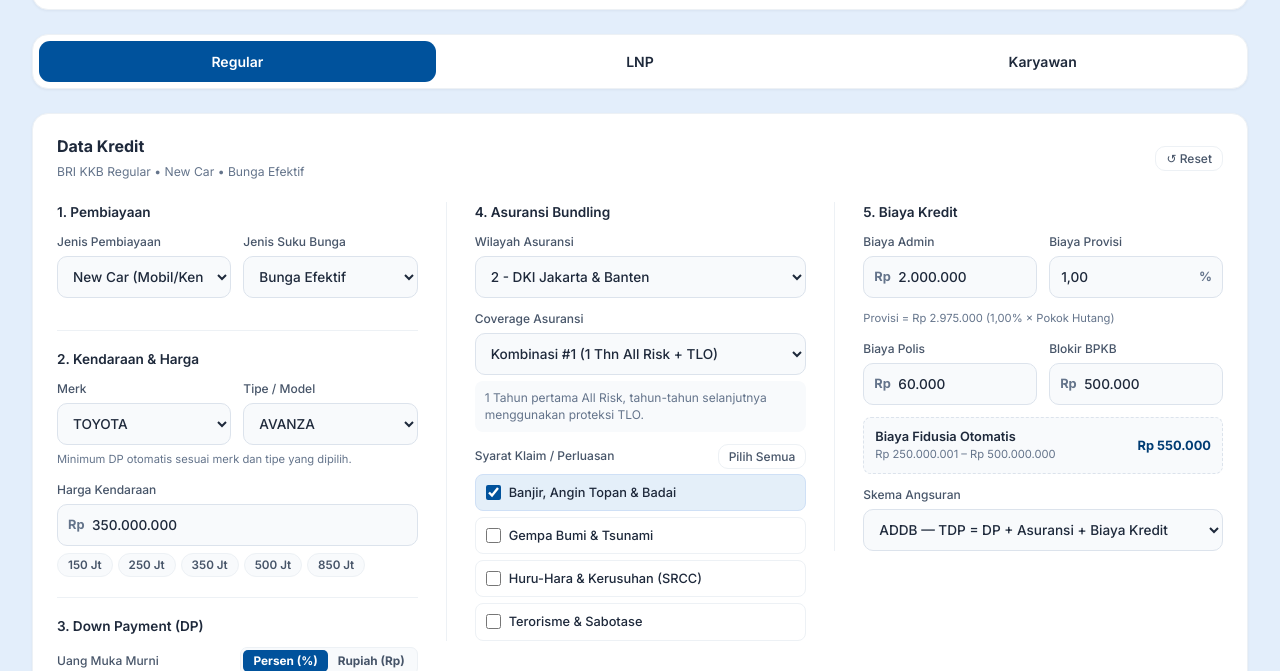
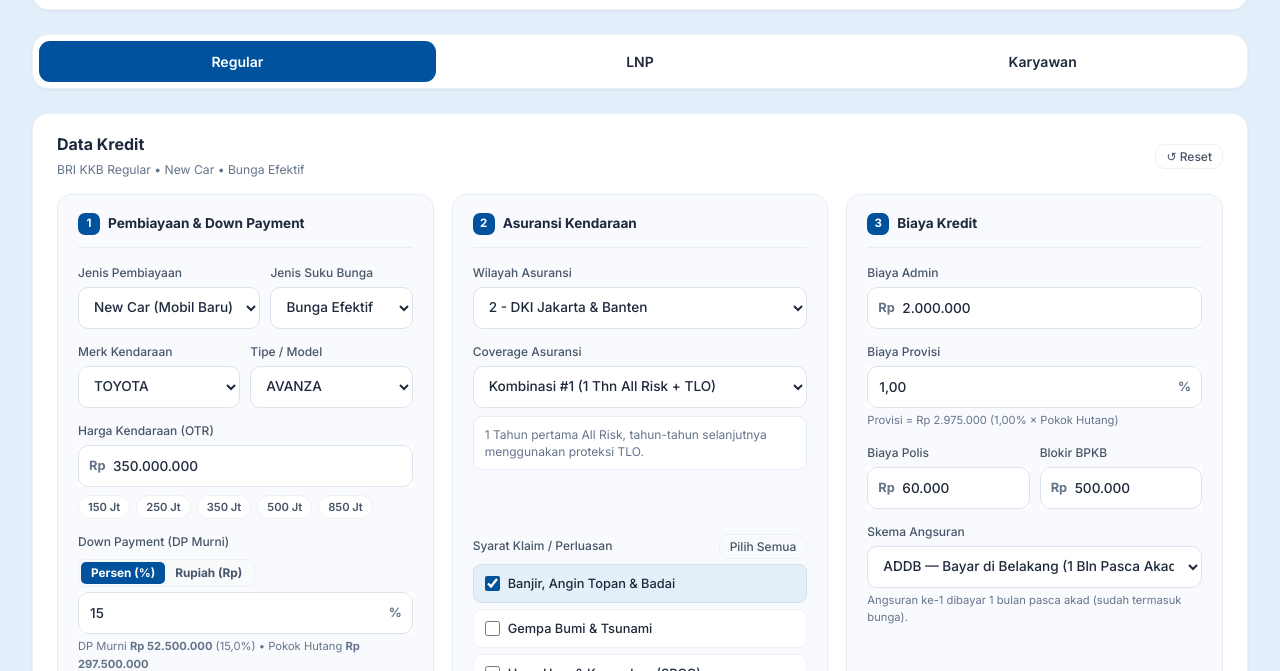
Before and after one commit to mine2710/kalkulator-KKB-debitur, a plain HTML site: page index.html in a window 1280 px wide. Shown: the part 129-800 px from the top of the page. Drawn offline with Linux system fonts and the light colour scheme.

Commit message:
style: balance 3-column form panels to equal height, aligned rows, and crisp input contrast

```diff
--- a/css/simple.css
+++ b/css/simple.css
@@ -91,19 +91,69 @@ body {
 .workspace { grid-template-columns: minmax(0, 1fr); gap: 24px; }
 .results { gap: 24px; }
 
-/* Form di atas: kiri Pembiayaan s.d. DP, tengah Asuransi, kanan Biaya Kredit */
+/* Form di atas: 3 panel sejajar & seimbang (kiri Pembiayaan-DP, tengah Asuransi, kanan Biaya Kredit) */
+.form-card .card-header { padding: 18px 24px 14px; }
 .form-card .form-grid.form-cols {
   display: grid;
   grid-template-columns: repeat(3, minmax(0, 1fr));
-  gap: 0;
-  align-items: start;
+  gap: 18px;
+  align-items: stretch;
 }
-.form-cols > .form-col { min-width: 0; padding: 0 28px; }
-.form-cols > .form-col:first-child { padding-left: 0; }
-.form-cols > .form-col:last-child { padding-right: 0; }
-.form-cols > .form-col + .form-col { border-left: 1px solid var(--border); }
-.form-cols .form-col > .form-section + .form-section { margin-top: 20px; padding-top: 18px; border-top: 1px solid var(--border); }
-.form-cols .field-row { display: grid; grid-template-columns: repeat(2, minmax(0, 1fr)); gap: 12px; }
+.form-cols > .form-col {
+  min-width: 0;
+  padding: 18px 20px;
+  background: #f8fafd;
+  border: 1px solid #e5edf6;
+  border-radius: 14px;
+  display: flex;
+  flex-direction: column;
+}
+.form-cols > .form-col > .form-section {
+  display: flex;
+  flex-direction: column;
+  flex: 1;
+  margin: 0;
+  padding: 0;
+  border: 0;
+}
+.form-cols .form-section-title,
+.form-cols .advanced-settings .form-section-title {
+  display: flex;
+  align-items: center;
+  gap: 8px;
+  margin: 0 0 16px;
+  padding-bottom: 12px;
+  border-bottom: 1px solid #e5edf6;
+  font-size: 0.85rem;
+  font-weight: 700;
+  color: var(--text-primary);
+}
+.col-step {
+  width: 22px;
+  height: 22px;
+  border-radius: 7px;
+  background: var(--bri-blue);
+  color: #ffffff;
+  font-size: 0.72rem;
+  font-weight: 700;
+  display: inline-flex;
+  align-items: center;
+  justify-content: center;
+  flex-shrink: 0;
+}
+.form-cols .control,
+.form-cols .input-group { background: #ffffff; }
+.form-cols .peril-item { background: #ffffff; padding: 9px 11px; }
+.form-cols .peril-item.checked { background: var(--bri-blue-soft); }
+.form-cols .info-box { background: #ffffff; border: 1px solid #e5edf6; margin-top: 8px; padding: 9px 11px; line-height: 1.45; }
+.form-cols .fee-auto { background: #ffffff; border: 1px solid #cfe2f5; border-radius: 10px; padding: 11px 13px; }
+.form-cols .dp-status { background: #ffffff; border: 1px solid #cfe2f5; margin-top: 8px; }
+.form-cols .field { margin-bottom: 14px; }
+.form-cols .field-row { display: grid; grid-template-columns: repeat(2, minmax(0, 1fr)); gap: 10px; }
+.form-cols .field-row-pembiayaan { grid-template-columns: minmax(0, 1.18fr) minmax(0, 0.92fr); }
+.form-cols .field-bottom { margin-top: auto; margin-bottom: 0; }
+.form-cols .chips { margin-top: 8px; gap: 6px; }
+.form-cols .chip { background: #ffffff; padding: 4px 9px; font-size: 0.7rem; }
 
 /* Ringkasan: tabel tenor & rincian TDP berdampingan di layar lebar */
 .summary-split { display: grid; grid-template-columns: minmax(0, 1fr) minmax(0, 1fr); gap: 24px; align-items: start; }
@@ -157,28 +207,16 @@ body {
 }
 
 /* Tablet: Pembiayaan & Asuransi berdampingan, Biaya Kredit di bawah selebar penuh */
-@media (max-width: 1024px) {
-  .form-card .form-grid.form-cols { grid-template-columns: repeat(2, minmax(0, 1fr)); }
-  .form-cols > .form-col:nth-child(2) { padding-right: 0; }
-  .form-cols > .form-col:nth-child(3) {
-    grid-column: 1 / -1;
-    padding: 20px 0 0;
-    margin-top: 20px;
-    border-left: 0;
-    border-top: 1px solid var(--border);
-  }
+@media (max-width: 1080px) {
+  .form-card .form-grid.form-cols { grid-template-columns: repeat(2, minmax(0, 1fr)); gap: 14px; }
+  .form-cols > .form-col:nth-child(3) { grid-column: 1 / -1; }
 }
 
 @media (max-width: 720px) {
-  .form-card .form-grid.form-cols { grid-template-columns: minmax(0, 1fr); }
+  .form-card .form-grid.form-cols { grid-template-columns: minmax(0, 1fr); gap: 14px; }
   .form-cols > .form-col,
-  .form-cols > .form-col:nth-child(3) { padding: 0; grid-column: auto; }
-  .form-cols > .form-col + .form-col {
-    border-left: 0;
-    border-top: 1px solid var(--border);
-    margin-top: 20px;
-    padding-top: 20px;
-  }
+  .form-cols > .form-col:nth-child(3) { padding: 16px; grid-column: auto; }
+  .form-cols .field-row-pembiayaan { grid-template-columns: repeat(2, minmax(0, 1fr)); }
 }
 
 @media (max-width: 640px) {
--- a/index.html
+++ b/index.html
@@ -9,8 +9,8 @@
   <link rel="preconnect" href="https://fonts.googleapis.com" />
   <link rel="preconnect" href="https://fonts.gstatic.com" crossorigin />
   <link href="https://fonts.googleapis.com/css2?family=Inter:wght@400;500;600;700;800&amp;display=swap" rel="stylesheet" />
-  <link rel="stylesheet" href="css/styles.css?v=3" />
-  <link rel="stylesheet" href="css/simple.css?v=3" />
+  <link rel="stylesheet" href="css/styles.css?v=4" />
+  <link rel="stylesheet" href="css/simple.css?v=4" />
 </head>
 <body>
   <!-- ======================== NAVBAR ======================== -->
@@ -77,14 +77,15 @@
             <!-- ===== KOLOM KIRI: Pembiayaan s.d. Down Payment ===== -->
             <div class="form-col">
               <div class="form-section">
-                <h3 class="form-section-title">1. Pembiayaan</h3>
-                <div class="field-row">
+                <h3 class="form-section-title"><span class="col-step">1</span> Pembiayaan &amp; Down Payment</h3>
+
+                <div class="field-row field-row-pembiayaan">
                   <div class="field">
                     <label class="label" for="inputFinancingType">Jenis Pembiayaan</label>
                     <select id="inputFinancingType" class="control">
-                      <option value="New Car" selected>New Car (Mobil/Kendaraan Baru)</option>
-                      <option value="Used Car">Used Car (Kendaraan Bekas)</option>
-                      <option value="Refinancing">Refinancing (Fasilitas Dana)</option>
+                      <option value="New Car" selected>New Car (Mobil Baru)</option>
+                      <option value="Used Car">Used Car (Mobil Bekas)</option>
+                      <option value="Refinancing">Refinancing</option>
                       <option value="Mobil Niaga">Mobil Niaga</option>
                     </select>
                   </div>
@@ -96,13 +97,10 @@
                     </select>
                   </div>
                 </div>
-              </div>
 
-              <div class="form-section">
-                <h3 class="form-section-title">2. Kendaraan &amp; Harga</h3>
                 <div class="field-row">
                   <div class="field">
-                    <label class="label" for="inputBrand">Merk</label>
+                    <label class="label" for="inputBrand">Merk Kendaraan</label>
                     <select id="inputBrand" class="control"></select>
                   </div>
                   <div class="field">
@@ -110,10 +108,9 @@
                     <select id="inputModel" class="control"></select>
                   </div>
                 </div>
-                <p class="hint" style="margin-top:-6px;">Minimum DP otomatis sesuai merk dan tipe yang dipilih.</p>
 
                 <div class="field">
-                  <label class="label" for="inputVehiclePrice">Harga Kendaraan</label>
+                  <label class="label" for="inputVehiclePrice">Harga Kendaraan (OTR)</label>
                   <div class="input-group has-left">
                     <span class="addon addon-left">Rp</span>
                     <input type="text" id="inputVehiclePrice" class="control" inputmode="numeric" value="350.000.000" autocomplete="off" />
@@ -126,13 +123,10 @@
                     <button type="button" class="chip" data-price="850000000">850 Jt</button>
                   </div>
                 </div>
-              </div>
 
-              <div class="form-section">
-                <h3 class="form-section-title">3. Down Payment (DP)</h3>
-                <div class="field">
+                <div class="field field-bottom">
                   <div class="label">
-                    <label for="inputDpValue">Uang Muka Murni</label>
+                    <label for="inputDpValue">Down Payment (DP Murni)</label>
                     <div class="segmented" role="group" aria-label="Mode Input DP">
                       <button type="button" class="active" id="btnDpModePct">Persen (%)</button>
                       <button type="button" id="btnDpModeRp">Rupiah (Rp)</button>
@@ -159,7 +153,8 @@
             <!-- ===== KOLOM TENGAH: Asuransi ===== -->
             <div class="form-col advanced-settings">
               <div class="form-section">
-                <h3 class="form-section-title">4. Asuransi Bundling</h3>
+                <h3 class="form-section-title"><span class="col-step">2</span> Asuransi Kendaraan</h3>
+
                 <div class="field">
                   <label class="label" for="inputWilayah">Wilayah Asuransi</label>
                   <select id="inputWilayah" class="control">
@@ -175,7 +170,7 @@
                   <div class="info-box" id="coverageCriteriaText"></div>
                 </div>
 
-                <div class="field">
+                <div class="field field-bottom">
                   <div class="label">
                     <span>Syarat Klaim / Perluasan</span>
                     <button type="button" class="btn btn-ghost btn-xs" id="btnSelectAllPerils">Pilih Semua</button>
@@ -188,8 +183,8 @@
             <!-- ===== KOLOM KANAN: Biaya Kredit ===== -->
             <div class="form-col">
               <div class="form-section">
-                <h3 class="form-section-title">5. Biaya Kredit</h3>
-                <div class="field-row">
+                <h3 class="form-section-title"><span class="col-step">3</span> Biaya Kredit</h3>
+
                 <div class="field">
                   <label class="label" for="inputAdminFee">Biaya Admin</label>
                   <div class="input-group has-left">
@@ -197,15 +192,15 @@
                     <input type="text" id="inputAdminFee" class="control" inputmode="numeric" value="2.000.000" autocomplete="off" />
                   </div>
                 </div>
+
                 <div class="field">
                   <label class="label" for="inputProvisiPct">Biaya Provisi</label>
                   <div class="input-group has-right">
                     <input type="text" id="inputProvisiPct" class="control" inputmode="decimal" value="1,00" autocomplete="off" />
                     <span class="addon addon-right">%</span>
                   </div>
+                  <div class="hint" id="provisiRpCaption"></div>
                 </div>
-                </div>
-                <div class="hint" id="provisiRpCaption" style="margin:0 0 12px;"></div>
 
                 <div class="field-row">
                   <div class="field">
@@ -225,6 +220,15 @@
                 </div>
 
                 <div class="field">
+                  <label class="label" for="inputInstallmentType">Skema Angsuran</label>
+                  <select id="inputInstallmentType" class="control">
+                    <option value="ADDB" selected>ADDB — Bayar di Belakang (1 Bln Pasca Akad)</option>
+                    <option value="ADDM">ADDM — Angsuran ke-1 Masuk TDP</option>
+                  </select>
+                  <div class="hint" id="installmentTypeCaption">Angsuran ke-1 dibayar bulan depan (sudah termasuk bunga).</div>
+                </div>
+
+                <div class="field field-bottom">
                   <div class="fee-auto">
                     <div>
                       <div style="font-weight:600;">Biaya Fidusia Otomatis</div>
@@ -232,14 +236,6 @@
                     </div>
                     <strong id="fidusiaFeeDisplay">Rp 0</strong>
                   </div>
-                </div>
-
-                <div class="field">
-                  <label class="label" for="inputInstallmentType">Skema Angsuran</label>
-                  <select id="inputInstallmentType" class="control">
-                    <option value="ADDB" selected>ADDB — TDP = DP + Asuransi + Biaya Kredit</option>
-                    <option value="ADDM">ADDM — Angsuran ke-1 masuk TDP</option>
-                  </select>
                 </div>
               </div>
             </div>
@@ -404,11 +400,11 @@
     </div>
   </div>
 
-  <script src="js/csv.js?v=3"></script>
-  <script src="js/vehicles.js?v=3"></script>
-  <script src="js/config.js?v=3"></script>
-  <script src="js/rates.js?v=3"></script>
-  <script src="js/calculator.js?v=3"></script>
-  <script src="js/app.js?v=3"></script>
+  <script src="js/csv.js?v=4"></script>
+  <script src="js/vehicles.js?v=4"></script>
+  <script src="js/config.js?v=4"></script>
+  <script src="js/rates.js?v=4"></script>
+  <script src="js/calculator.js?v=4"></script>
+  <script src="js/app.js?v=4"></script>
 </body>
 </html>
--- a/js/app.js
+++ b/js/app.js
@@ -342,6 +342,13 @@
       `Provisi = ${formatRupiah(active.creditFees.provisiAmount)} (${formatPct(state.provisiPct)} × ${state.provisiBasis === 'price' ? 'Harga Kendaraan' : 'Pokok Hutang'})`;
     $('fidusiaBracketInfo').textContent = active.creditFees.fidusiaBracket;
     $('fidusiaFeeDisplay').textContent = formatRupiah(active.creditFees.fidusiaFee);
+    const instCap = $('installmentTypeCaption');
+    if (instCap) {
+      instCap.textContent =
+        active.installmentType === 'ADDM'
+          ? 'Angsuran ke-1 masuk TDP saat akad (bulan ke-1 tanpa bunga).'
+          : 'Angsuran ke-1 dibayar 1 bulan pasca akad (sudah termasuk bunga).';
+    }
 
     // KPI Cards
     $('kpiTenorLabel').textContent = `Angsuran / Bulan • Tenor ${active.tenorMonths} Bln`;
```
Lines whose indentation alone changed are shown as unchanged.
